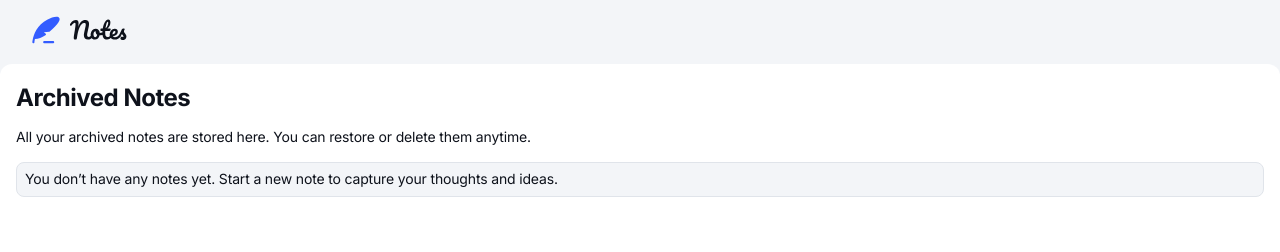
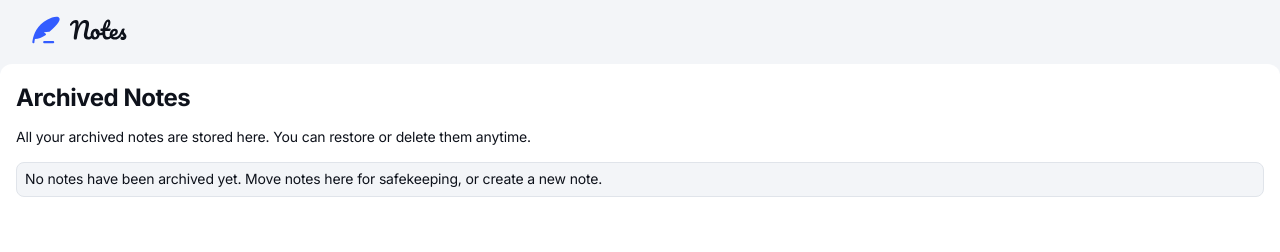
Before and after one commit to vicaleksa/note-taking-web-app, a React app: page /archive in a window 1280 px wide. Shown: the top 252 px of the page. Built offline with nearby package versions, Linux system fonts and the light colour scheme.

Commit message:
add text for empty state of archived notes

```diff
--- a/src/pages/Notes/index.tsx
+++ b/src/pages/Notes/index.tsx
@@ -42,7 +42,9 @@ export default function Notes({ archived }: NoteProps) {
                 ? notesElements
                 : (
                     <Alert
-                        text="You don’t have any notes yet. Start a new note to capture your thoughts and ideas."
+                        text={archived
+                            ? 'No notes have been archived yet. Move notes here for safekeeping, or create a new note.'
+                            : 'You don’t have any notes yet. Start a new note to capture your thoughts and ideas.'}
                     />
                 )}
             <FAB
```
